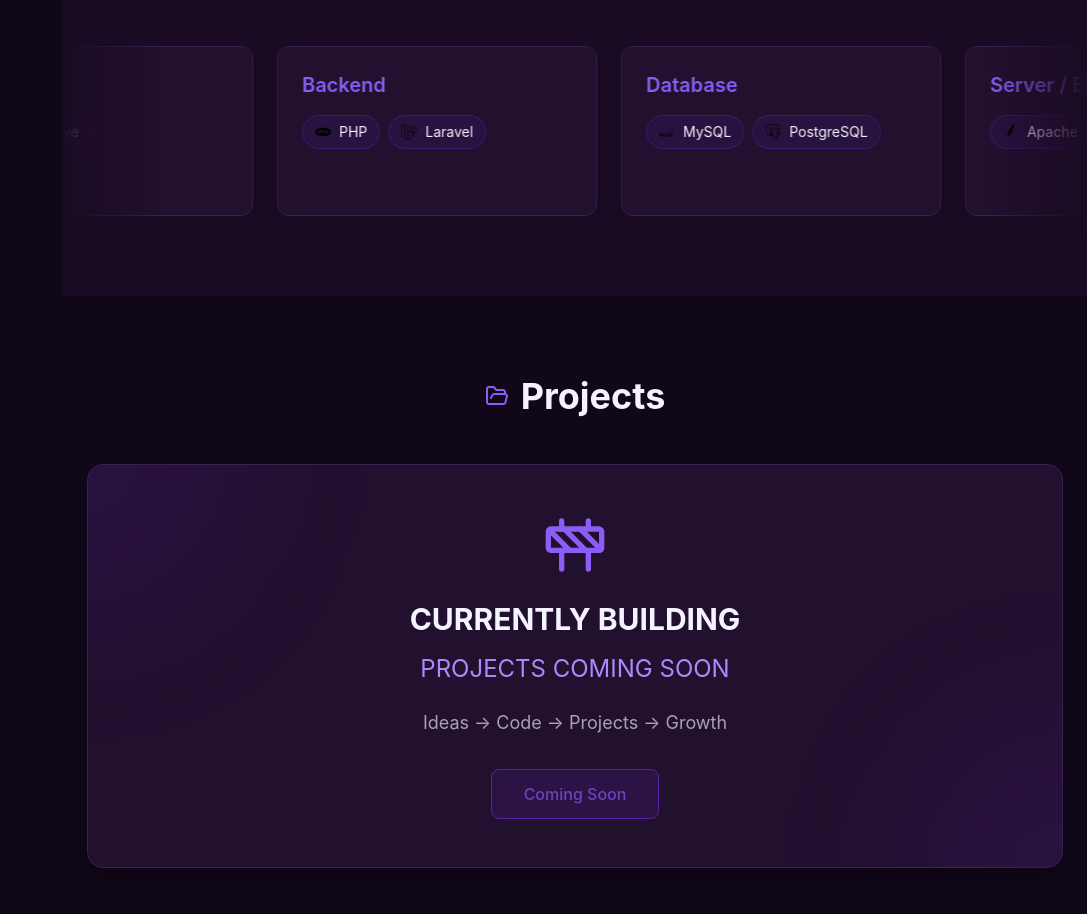
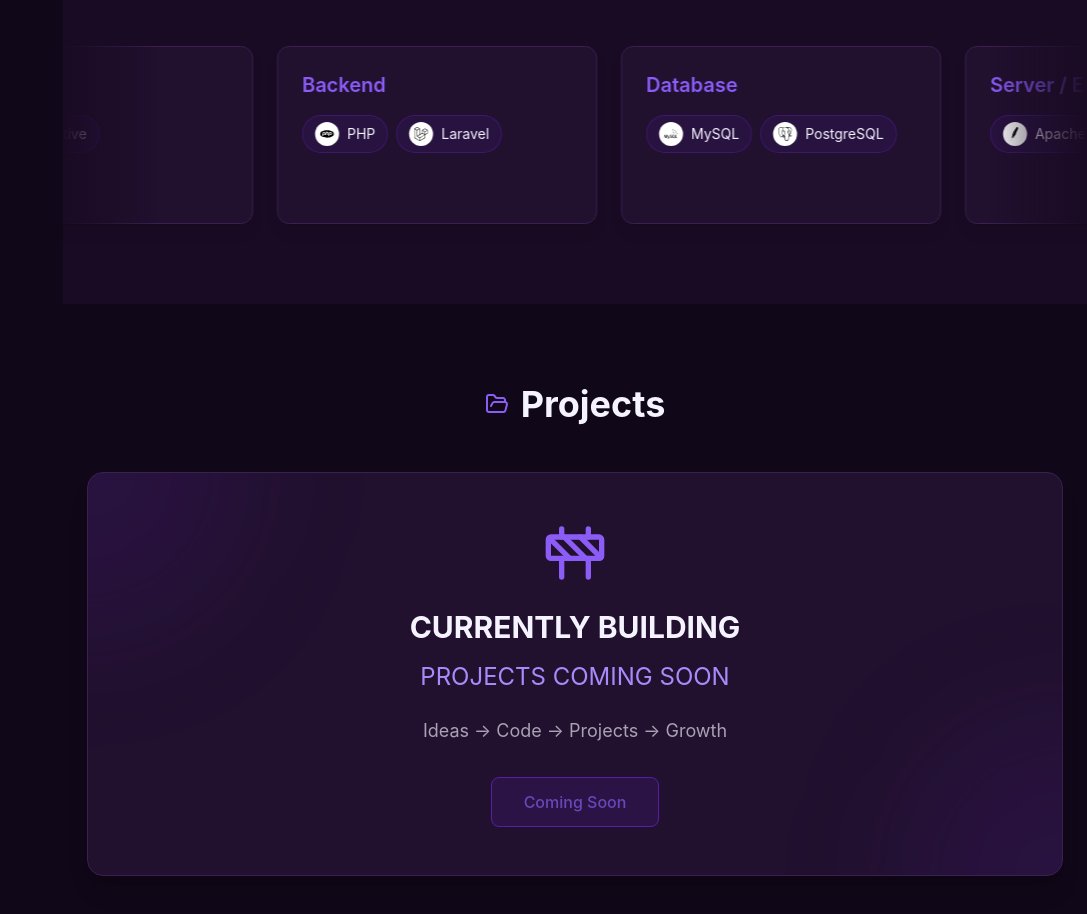
Before and after one commit to Jamesss09/Portfolio, a React (Vite) app in the folder my-portfolio/: page / in a window 1280 px wide. Shown: the part 1500-2414 px from the top of the page, without its empty margins (193-1280 px from the left). Built offline with nearby package versions, Linux system fonts and the light colour scheme.

Commit message:
Fix dark logos: render brand icons on white circular badges

```diff
--- a/my-portfolio/src/components/TechLogo.tsx
+++ b/my-portfolio/src/components/TechLogo.tsx
@@ -11,26 +11,31 @@ type IconSource = {
  * - kind "simple"  -> official brand SVG from the simple-icons dataset (colored with the brand hex)
  * - kind "lucide"  -> generic fallback icon for things without a brand logo (e.g. AI / ML)
  */
-export function TechLogo({ source, size = 16 }: { source: IconSource; size?: number }) {
+export function TechLogo({ source, size = 14 }: { source: IconSource; size?: number }) {
   if (source.kind === 'lucide') {
     const LucideIcon = source.icon as LucideIcon;
-    return <LucideIcon size={size} className="text-primary-light shrink-0" aria-hidden="true" />;
+    return <LucideIcon size={16} className="text-primary-light shrink-0" aria-hidden="true" />;
   }
 
   const brand = source.icon as SimpleIcon;
   return (
+    // White circular badge so dark brand logos (e.g. GitHub) stay visible on the dark background
+    <span
+      className="grid size-6 place-items-center rounded-full bg-white shrink-0"
+      aria-hidden="true"
+    >
       <svg
         role="img"
         viewBox="0 0 24 24"
         width={size}
         height={size}
         fill={brand.hex}
-      className="shrink-0"
         aria-label={brand.title}
       >
         <title>{brand.title}</title>
         <path d={brand.path} />
       </svg>
+    </span>
   );
 }
 
```
Lines whose indentation alone changed are shown as unchanged.
